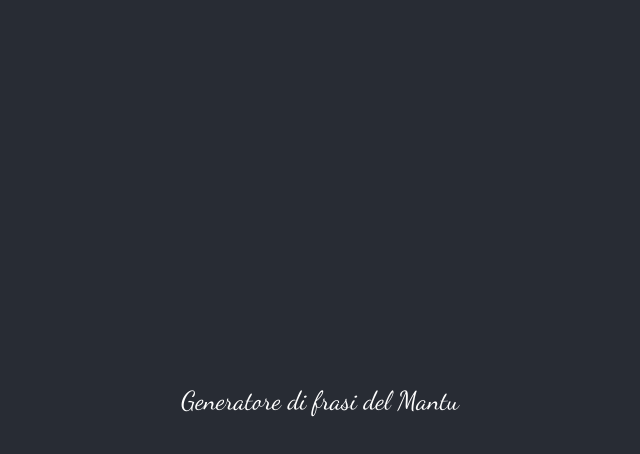
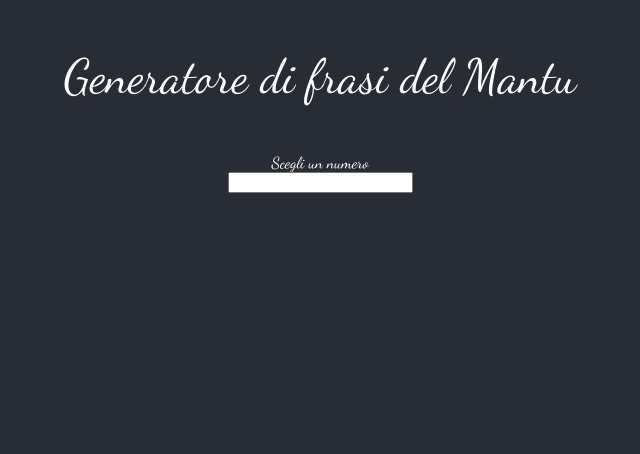
Before and after one commit to SuperDrew/maths, a React (Create React App) app: page / in a window 1280 px wide. Shown: the top 454 px of the page, without its empty margins (320-960 px from the left). Built offline with nearby package versions, Linux system fonts and the light colour scheme.

Commit message:
add pages and some style

```diff
--- a/src/App.css
+++ b/src/App.css
@@ -3,27 +3,17 @@
 .App {
   font-family: 'Dancing Script', cursive;
   text-align: center;
-}
-
-.App-logo {
-  height: 40vmin;
-  pointer-events: none;
-}
-
-@media (prefers-reduced-motion: no-preference) {
-  .App-logo {
-    animation: App-logo-spin infinite 20s linear;
-  }
+  background-color: #282c34;
+  min-height: 100vh;
+  color: white;
 }
 
 .App-header {
-  background-color: #282c34;
-  min-height: 100vh;
   display: flex;
   flex-direction: column;
   align-items: center;
   justify-content: center;
-  font-size: calc(10px + 2vmin);
+  font-size: 3rem;
   color: white;
 }
 
--- a/src/App.js
+++ b/src/App.js
@@ -9,6 +9,11 @@ function App() {
                     Generatore di frasi del Mantu
                 </p>
             </header>
+
+            <div>
+                <div><label className='App-label'>Scegli un numero</label></div>
+                <input className='App-input' type='number'/>
+            </div>
         </div>
     );
 }
```
Lines whose indentation alone changed are shown as unchanged.
